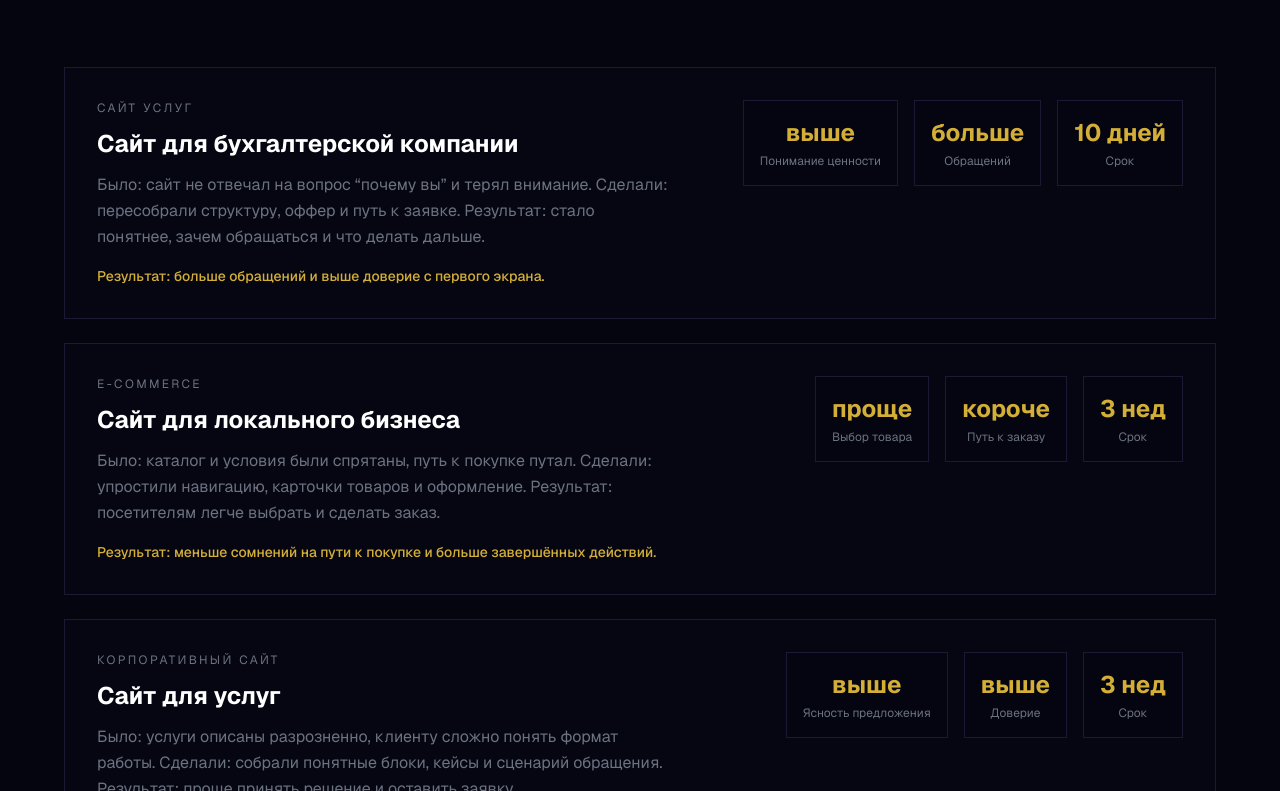
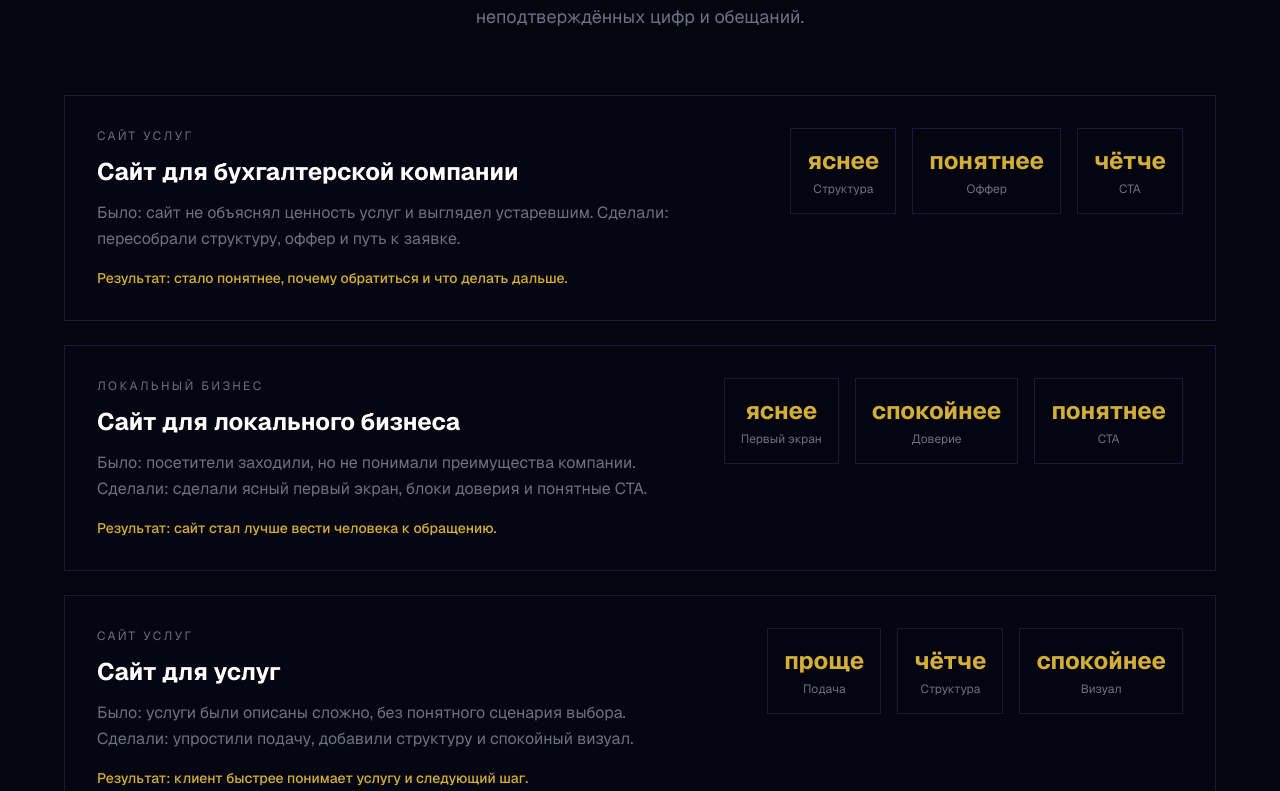
Before and after one commit to golkonst77/GOLwebsite-design, a Next.js app: page / in a window 1280 px wide. Shown: the part 5749-6540 px from the top of the page. Built offline with nearby package versions, Linux system fonts and the light colour scheme.

Commit message:
fix conversion copy and remove unverified claims

```diff
--- a/components/cases.tsx
+++ b/components/cases.tsx
@@ -9,38 +9,38 @@ const cases = [
     title: 'Сайт для бухгалтерской компании',
     category: 'Сайт услуг',
     description:
-      'Было: сайт не отвечал на вопрос “почему вы” и терял внимание.\nСделали: пересобрали структуру, оффер и путь к заявке.\nРезультат: стало понятнее, зачем обращаться и что делать дальше.',
-    result: 'Результат: больше обращений и выше доверие с первого экрана.',
+      'Было: сайт не объяснял ценность услуг и выглядел устаревшим.\nСделали: пересобрали структуру, оффер и путь к заявке.',
+    result: 'Результат: стало понятнее, почему обратиться и что делать дальше.',
     metrics: [
-      { label: 'Понимание ценности', value: 'выше' },
-      { label: 'Обращений', value: 'больше' },
-      { label: 'Срок', value: '10 дней' },
+      { label: 'Структура', value: 'яснее' },
+      { label: 'Оффер', value: 'понятнее' },
+      { label: 'CTA', value: 'чётче' },
     ],
   },
   {
     id: 2,
     title: 'Сайт для локального бизнеса',
-    category: 'E-commerce',
+    category: 'Локальный бизнес',
     description:
-      'Было: каталог и условия были спрятаны, путь к покупке путал.\nСделали: упростили навигацию, карточки товаров и оформление.\nРезультат: посетителям легче выбрать и сделать заказ.',
-    result: 'Результат: меньше сомнений на пути к покупке и больше завершённых действий.',
+      'Было: посетители заходили, но не понимали преимущества компании.\nСделали: сделали ясный первый экран, блоки доверия и понятные CTA.',
+    result: 'Результат: сайт стал лучше вести человека к обращению.',
     metrics: [
-      { label: 'Выбор товара', value: 'проще' },
-      { label: 'Путь к заказу', value: 'короче' },
-      { label: 'Срок', value: '3 нед' },
+      { label: 'Первый экран', value: 'яснее' },
+      { label: 'Доверие', value: 'спокойнее' },
+      { label: 'CTA', value: 'понятнее' },
     ],
   },
   {
     id: 3,
     title: 'Сайт для услуг',
-    category: 'Корпоративный сайт',
+    category: 'Сайт услуг',
     description:
-      'Было: услуги описаны разрозненно, клиенту сложно понять формат работы.\nСделали: собрали понятные блоки, кейсы и сценарий обращения.\nРезультат: проще принять решение и оставить заявку.',
-    result: 'Результат: яснее позиционирование и понятнее следующий шаг для клиента.',
+      'Было: услуги были описаны сложно, без понятного сценария выбора.\nСделали: упростили подачу, добавили структуру и спокойный визуал.',
+    result: 'Результат: клиент быстрее понимает услугу и следующий шаг.',
     metrics: [
-      { label: 'Ясность предложения', value: 'выше' },
-      { label: 'Доверие', value: 'выше' },
-      { label: 'Срок', value: '3 нед' },
+      { label: 'Подача', value: 'проще' },
+      { label: 'Структура', value: 'чётче' },
+      { label: 'Визуал', value: 'спокойнее' },
     ],
   },
 ]
@@ -63,7 +63,7 @@ export default function Cases() {
               Кейсы клиентов
             </h2>
             <p className="text-muted-foreground text-lg mt-6 max-w-2xl mx-auto">
-              Не просто портфолио — реальные результаты. Цифры говорят сами за себя.
+              Коротко: что было, что сделали и какой получился результат — без неподтверждённых цифр и обещаний.
             </p>
           </div>
 
--- a/components/final-cta.tsx
+++ b/components/final-cta.tsx
@@ -67,8 +67,6 @@ export default function FinalCTA() {
 
           <h2 className="text-4xl md:text-6xl lg:text-8xl font-bold tracking-[-0.02em] mb-8 leading-[0.95]">
             <span className="text-foreground">Есть задача по сайту?</span>
-            <br />
-            <span className="text-gradient">Обсудить</span>
           </h2>
 
           <p className="text-lg md:text-xl text-muted-foreground font-light max-w-lg mx-auto mb-12">
```
